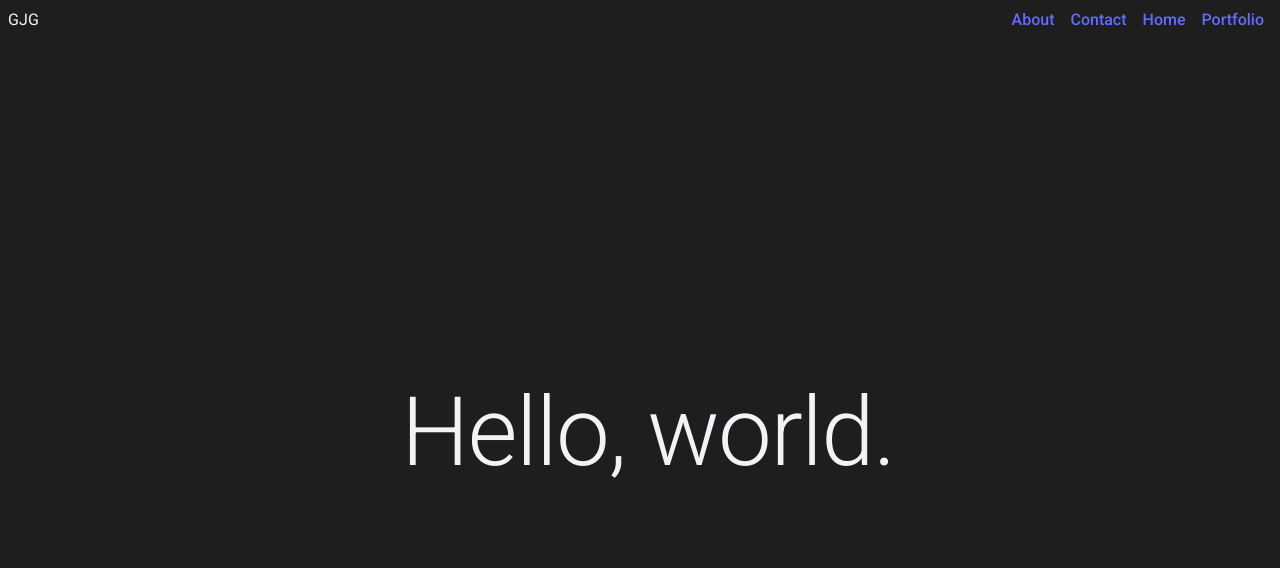
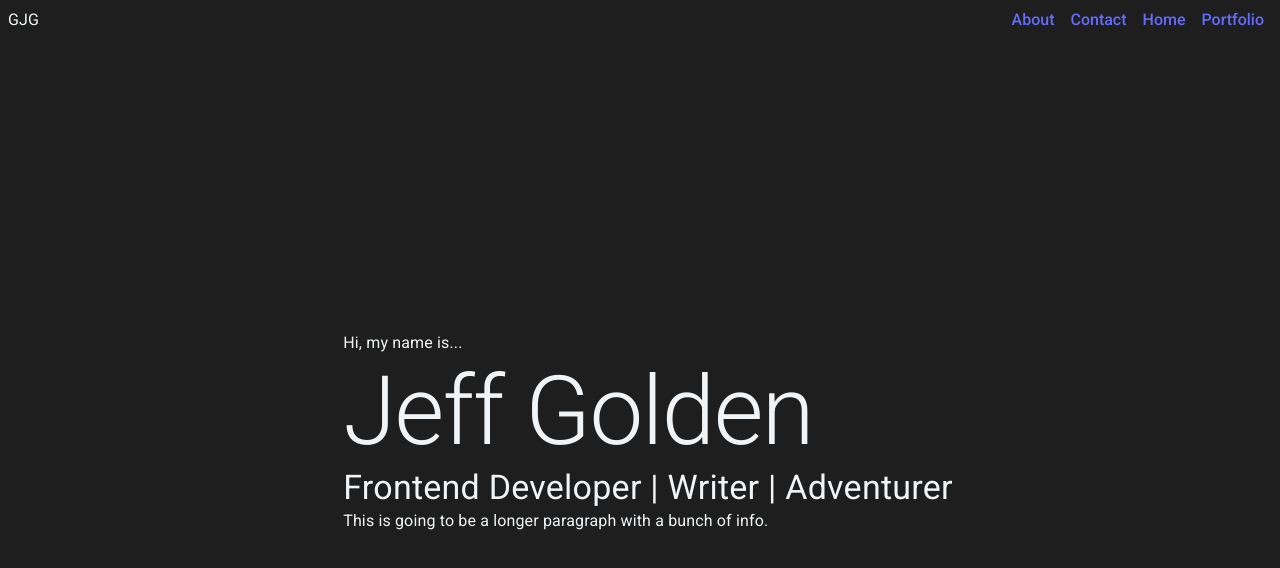
Before and after one commit to gjeffgolden/personal-website-2.0, a React (Vite) app: page / in a window 1280 px wide. Shown: the top 568 px of the page. Built offline with nearby package versions, Linux system fonts and the light colour scheme.

Commit message:
Scaffolding MUI theme

```diff
--- a/src/App.tsx
+++ b/src/App.tsx
@@ -1,7 +1,7 @@
-import Header from "./components/Header";
+import EntryPoint from "./routes/EntryPoint";
 
 function App() {
-  return <Header />;
+  return <EntryPoint />;
 }
 
 export default App;
--- /dev/null
+++ b/src/components/NavigationLinks.tsx
@@ -0,0 +1,14 @@
+import { NavigationLink } from "../styles/styles";
+
+const NavigationLinks = () => {
+  return (
+    <nav>
+      <NavigationLink to="/about">About</NavigationLink>
+      <NavigationLink to="/contact">Contact</NavigationLink>
+      <NavigationLink to="/">Home</NavigationLink>
+      <NavigationLink to="/portfolio">Portfolio</NavigationLink>
+    </nav>
+  );
+};
+
+export default NavigationLinks;
--- a/src/main.tsx
+++ b/src/main.tsx
@@ -1,6 +1,10 @@
 import React from "react";
 import ReactDOM from "react-dom/client";
 import { BrowserRouter, Routes, Route } from "react-router-dom";
+
+import { ThemeProvider } from "@mui/material";
+import theme from "./styles/theme";
+
 import App from "./App";
 import { Home } from "./routes/Home";
 import { About } from "./routes/About";
@@ -10,6 +14,7 @@ import "./index.css";
 
 ReactDOM.createRoot(document.getElementById("root") as HTMLElement).render(
   <React.StrictMode>
+    <ThemeProvider theme={theme}>
       <BrowserRouter>
         <Routes>
           <Route path="/" element={<App />}>
@@ -20,5 +25,6 @@ ReactDOM.createRoot(document.getElementById("root") as HTMLElement).render(
           </Route>
         </Routes>
       </BrowserRouter>
+    </ThemeProvider>
   </React.StrictMode>,
 );
--- a/src/components/Header.tsx
+++ b/src/routes/EntryPoint.tsx
@@ -1,9 +1,9 @@
+import { Outlet } from "react-router-dom";
+
 import Box from "@mui/material/Box";
 import Typography from "@mui/material/Typography";
 
-import { Outlet } from "react-router-dom";
-
-import { NavigationLink } from "../styles/styles";
+import NavigationLinks from "../components/NavigationLinks";
 
 // TODO: Hamburger menu with fun animation instead of static navbar?
 
@@ -12,12 +12,7 @@ const Header = () => {
     <>
       <Box display="flex" flexDirection="row" justifyContent="space-between">
         <Typography>GJG</Typography>
-        <nav>
-          <NavigationLink to="/about">About</NavigationLink>
-          <NavigationLink to="/contact">Contact</NavigationLink>
-          <NavigationLink to="/">Home</NavigationLink>
-          <NavigationLink to="/portfolio">Portfolio</NavigationLink>
-        </nav>
+        <NavigationLinks />
       </Box>
       <Outlet />
     </>
--- a/src/routes/Home.tsx
+++ b/src/routes/Home.tsx
@@ -13,7 +13,16 @@ export const Home = () => {
         justifyContent: "center",
       }}
     >
-      <Typography variant="h1">Hello, world.</Typography>
+      <Box>
+        <Typography variant="body1">Hi, my name is...</Typography>
+        <Typography variant="h1">Jeff Golden</Typography>
+        <Typography variant="h4">
+          Frontend Developer | Writer | Adventurer
+        </Typography>
+        <Typography variant="body1">
+          This is going to be a longer paragraph with a bunch of info.
+        </Typography>
+      </Box>
     </Box>
   );
 };
--- /dev/null
+++ b/src/styles/theme.ts
@@ -0,0 +1,5 @@
+import { createTheme } from "@mui/material";
+
+const theme = createTheme({});
+
+export default theme;
```
Lines whose indentation alone changed are shown as unchanged.
